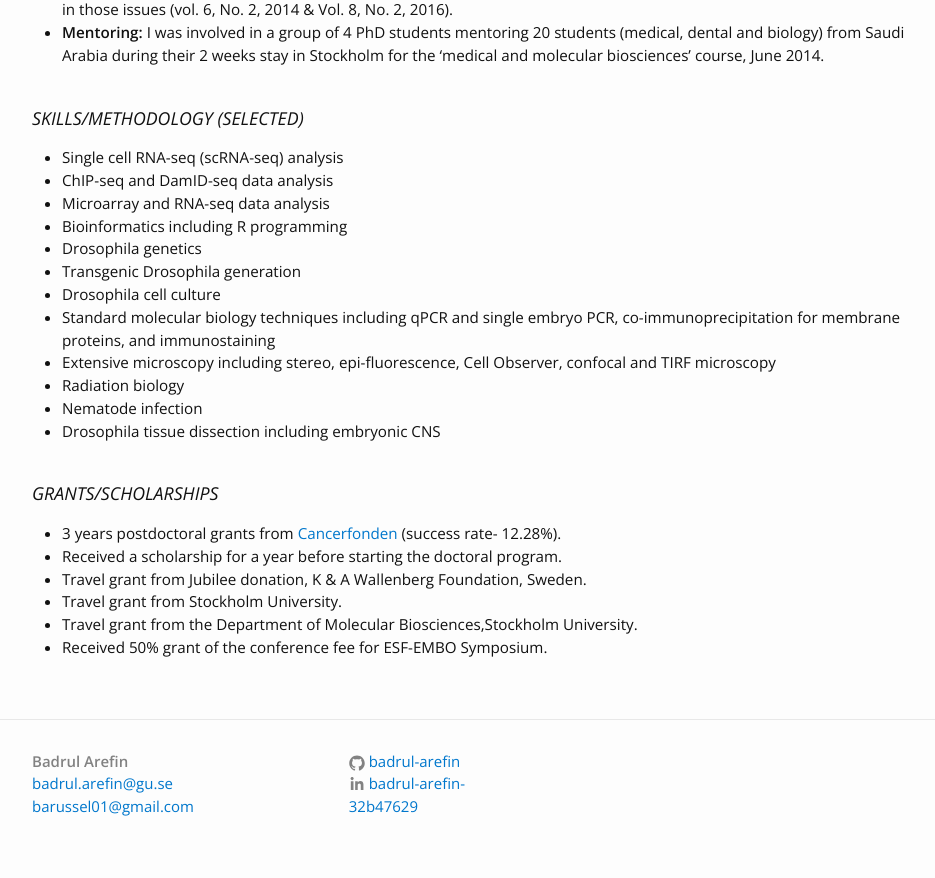
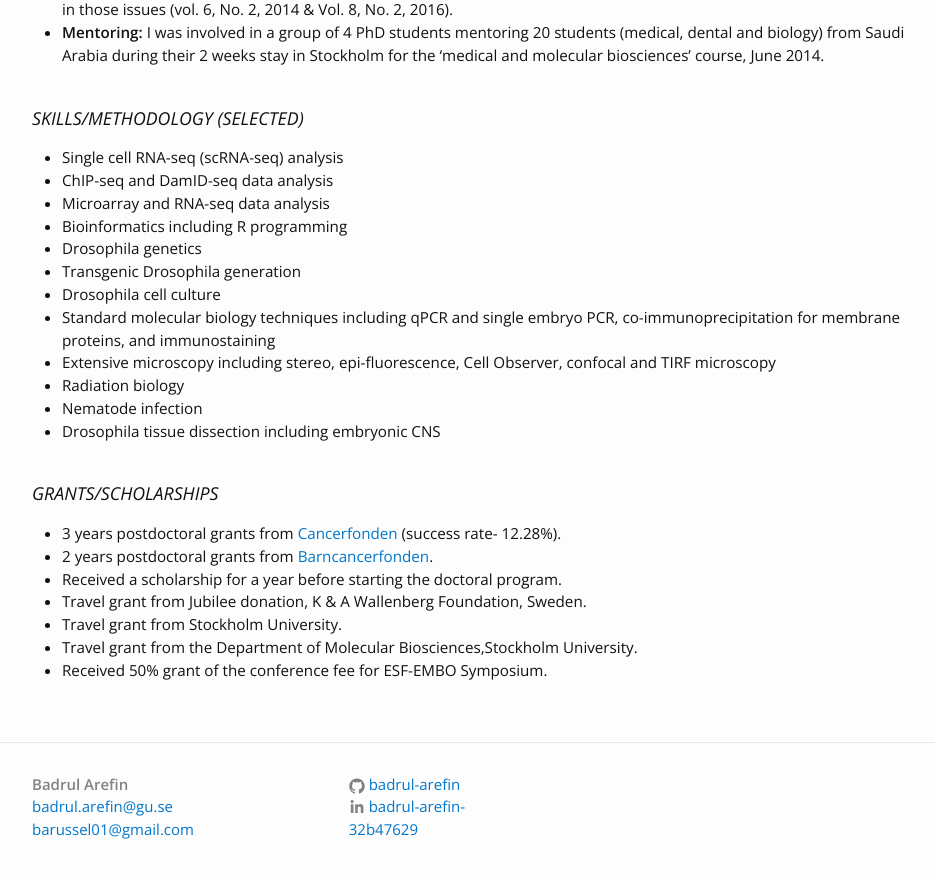
Before and after one commit to Badrul-Arefin/badrul-arefin.github.io, a Jekyll site: the page built from cv.md, in a window 1280 px wide and 900 px high, scrolled down 2398 px. Shown: the top 878 px of the window, without its empty margins (163-1098 px from the left). Built offline with Jekyll 4.4.1, drawn with Linux system fonts in a browser that asks for light colours.

Commit message:
Update cv.md

```diff
--- a/cv.md
+++ b/cv.md
@@ -92,6 +92,7 @@ membrane proteins, and immunostaining
 ### GRANTS/SCHOLARSHIPS
 - 3 years postdoctoral grants from <a href="https://www.cancerfonden.se/forskning/for-forskare/samtliga-anslagsbeslut">
   Cancerfonden</a> (success rate- 12.28%).
+- 2 years postdoctoral grants from <a href="https://www.barncancerfonden.se/for-forskare/forskningsanslag/beviljade- forskningsanslag-och-tjanster/">Barncancerfonden</a>.
 - Received a scholarship for a year before starting the doctoral program.
 - Travel grant from Jubilee donation, K & A Wallenberg Foundation, Sweden.
 - Travel grant from Stockholm University.
```
